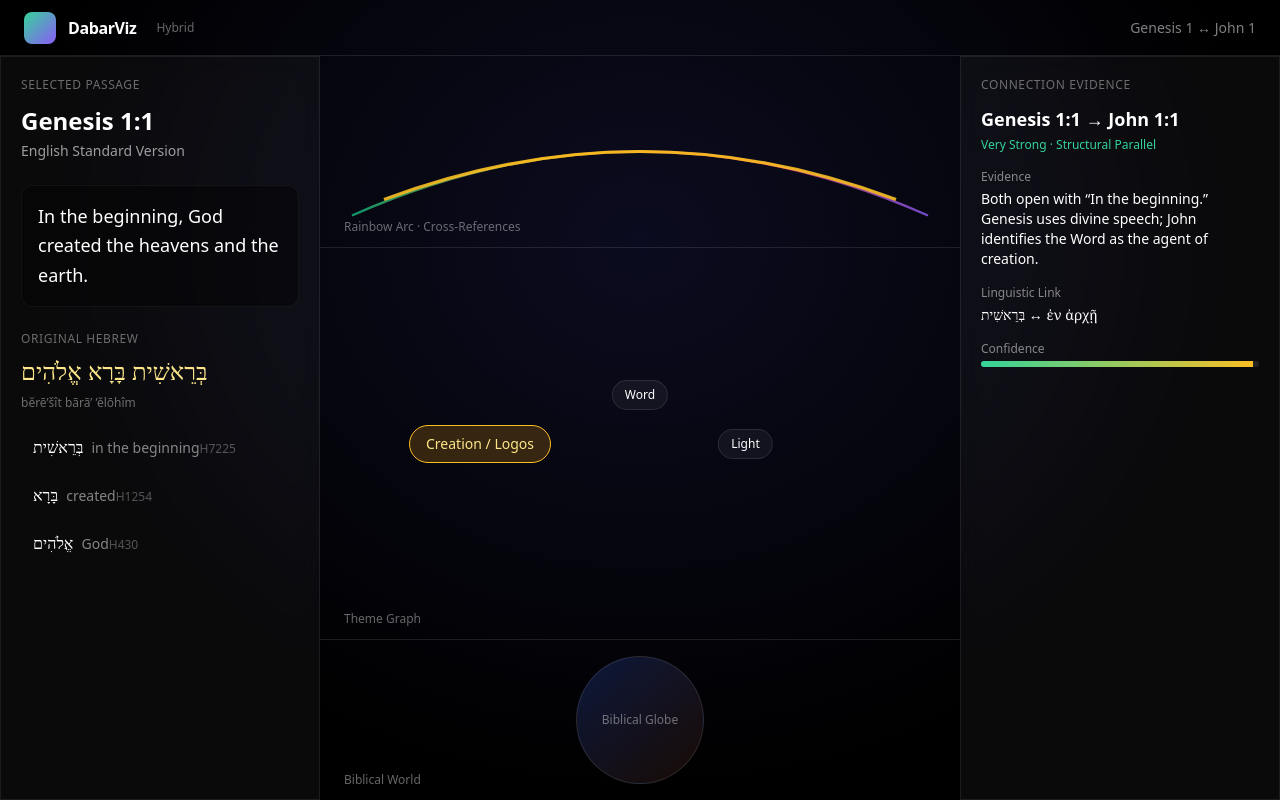
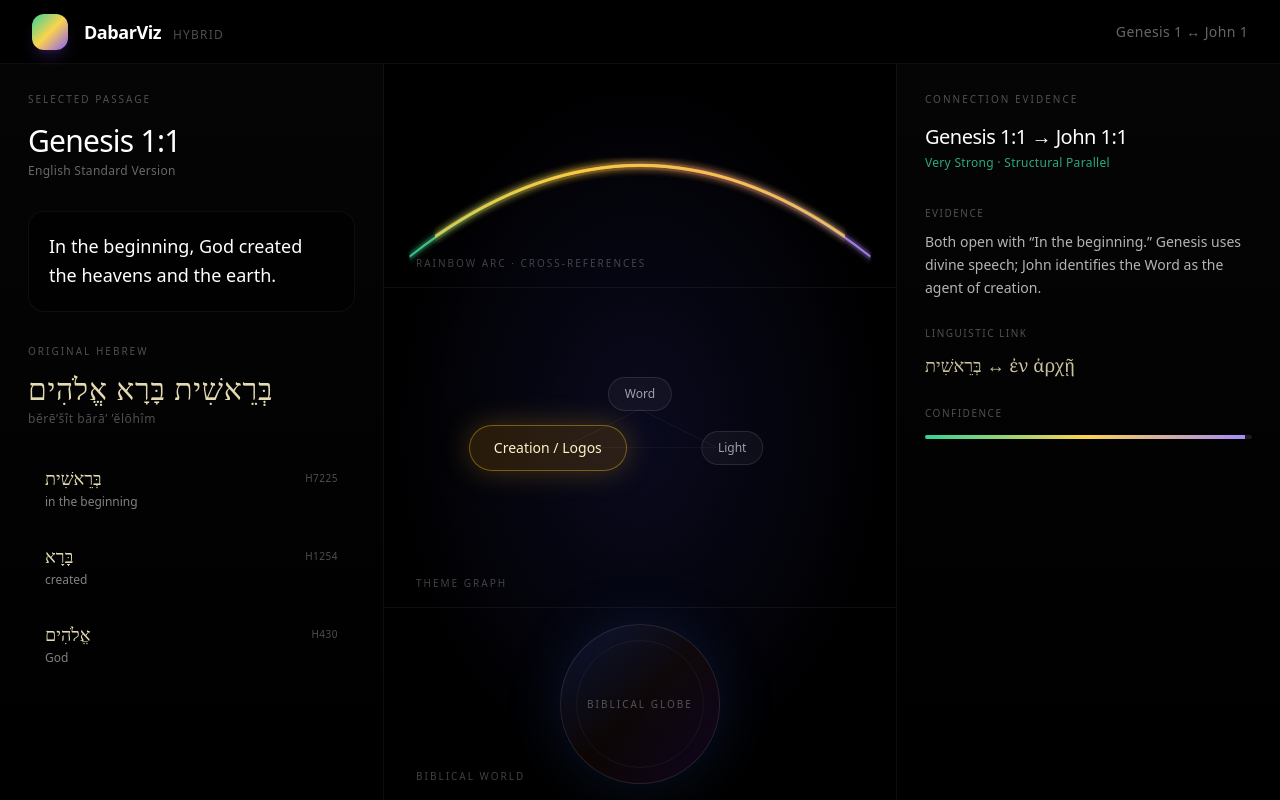
Before and after one commit to Coach-Mike/dabarviz, a Next.js app: page / in a window 1280 px wide. Built offline with nearby package versions, Linux system fonts and the light colour scheme.

Commit message:
Visual upgrade: premium Hybrid UI with richer arc, glowing graph, and refined panels

```diff
--- a/app/page.tsx
+++ b/app/page.tsx
@@ -2,43 +2,40 @@
 
 import { useState } from "react";
 
-const connections = [
-  { id: "gen1-john1", from: "Genesis 1:1", to: "John 1:1", type: "Structural Parallel", strength: 0.98 },
-  { id: "gen1-light", from: "Genesis 1:3", to: "John 1:4-5", type: "Thematic Echo", strength: 0.92 },
-];
-
 export default function Home() {
-  const [selected, setSelected] = useState<string | null>("gen1-john1");
+  const [selected, setSelected] = useState<string | null>("creation");
   const [activeWord, setActiveWord] = useState<string | null>(null);
 
   return (
-    <div className="min-h-screen flex flex-col">
+    <div className="min-h-screen flex flex-col bg-black">
       {/* Top Bar */}
-      <header className="h-14 border-b border-white/10 flex items-center px-6 justify-between">
-        <div className="flex items-center gap-3">
-          <div className="w-8 h-8 rounded-lg bg-gradient-to-br from-emerald-400 to-violet-500" />
-          <span className="font-semibold tracking-tight">DabarViz</span>
-          <span className="text-xs text-white/40 ml-2">Hybrid</span>
+      <header className="h-16 border-b border-white/5 flex items-center px-8 justify-between bg-black/40 backdrop-blur-xl">
+        <div className="flex items-center gap-4">
+          <div className="w-9 h-9 rounded-xl bg-gradient-to-br from-emerald-400 via-amber-300 to-violet-500 shadow-lg shadow-violet-500/20" />
+          <div>
+            <span className="font-semibold tracking-tight text-lg">DabarViz</span>
+            <span className="text-xs text-white/30 ml-3 tracking-widest uppercase">Hybrid</span>
           </div>
-        <div className="text-sm text-white/50">Genesis 1 ↔ John 1</div>
+        </div>
+        <div className="text-sm text-white/40 tracking-wide">Genesis 1 ↔ John 1</div>
       </header>
 
       <div className="flex-1 flex overflow-hidden">
         {/* Left Panel */}
-        <aside className="w-80 border-r border-white/10 p-5 overflow-y-auto panel">
-          <div className="text-xs uppercase tracking-wider text-white/40 mb-3">Selected Passage</div>
-          <h2 className="text-2xl font-semibold mb-1">Genesis 1:1</h2>
-          <p className="text-sm text-white/60 mb-6">English Standard Version</p>
+        <aside className="w-96 border-r border-white/5 p-7 overflow-y-auto bg-gradient-to-b from-white/[0.02] to-transparent">
+          <div className="text-[10px] uppercase tracking-[0.2em] text-white/30 mb-4">Selected Passage</div>
+          <h2 className="text-3xl font-light mb-1 tracking-tight">Genesis 1:1</h2>
+          <p className="text-xs text-white/40 mb-8 tracking-wide">English Standard Version</p>
 
-          <div className="bg-black/40 rounded-xl p-4 mb-6 border border-white/5">
-            <div className="text-lg leading-relaxed">In the beginning, God created the heavens and the earth.</div>
+          <div className="bg-black/60 rounded-2xl p-5 mb-8 border border-white/5 shadow-inner">
+            <div className="text-lg leading-relaxed font-light">In the beginning, God created the heavens and the earth.</div>
           </div>
 
-          <div className="text-xs uppercase tracking-wider text-white/40 mb-2">Original Hebrew</div>
-          <div className="text-2xl font-serif mb-2 text-amber-200">בְּרֵאשִׁית בָּרָא אֱלֹהִים</div>
-          <div className="text-xs text-white/40 mb-4">bĕrē’šît bārā’ ’ĕlōhîm</div>
+          <div className="text-[10px] uppercase tracking-[0.2em] text-white/30 mb-3">Original Hebrew</div>
+          <div className="text-3xl font-serif mb-1 text-amber-100/90 tracking-wide">בְּרֵאשִׁית בָּרָא אֱלֹהִים</div>
+          <div className="text-xs text-white/30 mb-6 tracking-wider">bĕrē’šît bārā’ ’ĕlōhîm</div>
 
-          <div className="space-y-2">
+          <div className="space-y-1.5">
             {[
               { he: "בְּרֵאשִׁית", en: "in the beginning", strong: "H7225" },
               { he: "בָּרָא", en: "created", strong: "H1254" },
@@ -47,119 +44,149 @@ export default function Home() {
               <button
                 key={w.he}
                 onClick={() => setActiveWord(w.he)}
-                className={`w-full text-left px-3 py-2 rounded-lg text-sm transition ${
-                  activeWord === w.he ? "bg-white/10 border border-white/20" : "hover:bg-white/5"
+                className={`w-full text-left px-4 py-3 rounded-xl text-sm transition-all duration-300 ${
+                  activeWord === w.he
+                    ? "bg-white/10 border border-white/20 shadow-lg"
+                    : "hover:bg-white/[0.04] border border-transparent"
                 }`}
               >
-                <span className="font-serif text-base">{w.he}</span>
-                <span className="text-white/50 ml-2">{w.en}</span>
-                <span className="text-xs text-white/30 ml-auto">{w.strong}</span>
+                <div className="flex items-center justify-between">
+                  <span className="font-serif text-lg text-amber-100/90">{w.he}</span>
+                  <span className="text-[10px] text-white/30 tracking-wider">{w.strong}</span>
+                </div>
+                <div className="text-white/50 text-xs mt-0.5">{w.en}</div>
               </button>
             ))}
           </div>
         </aside>
 
         {/* Main Hybrid Canvas */}
-        <main className="flex-1 flex flex-col relative">
+        <main className="flex-1 flex flex-col relative bg-[radial-gradient(ellipse_at_center,_#0a0a1f_0%,_#000_70%)]">
           {/* ARC */}
-          <section className="h-48 border-b border-white/10 relative overflow-hidden">
-            <div className="absolute inset-0 flex items-end justify-center">
-              <svg viewBox="0 0 800 200" className="w-full h-full">
+          <section className="h-56 border-b border-white/5 relative overflow-hidden">
+            <div className="absolute inset-0">
+              <svg viewBox="0 0 1200 220" className="w-full h-full" preserveAspectRatio="none">
                 <defs>
                   <linearGradient id="arcGrad" x1="0%" y1="0%" x2="100%" y2="0%">
-                    <stop offset="0%" stopColor="#10b981" />
-                    <stop offset="40%" stopColor="#f59e0b" />
-                    <stop offset="70%" stopColor="#f43f5e" />
-                    <stop offset="100%" stopColor="#8b5cf6" />
+                    <stop offset="0%" stopColor="#34d399" />
+                    <stop offset="35%" stopColor="#fbbf24" />
+                    <stop offset="65%" stopColor="#fb7185" />
+                    <stop offset="100%" stopColor="#a78bfa" />
                   </linearGradient>
+                  <filter id="glow">
+                    <feGaussianBlur stdDeviation="4" result="coloredBlur" />
+                    <feMerge>
+                      <feMergeNode in="coloredBlur" />
+                      <feMergeNode in="SourceGraphic" />
+                    </feMerge>
+                  </filter>
                 </defs>
                 <path
-                  d="M 40 180 Q 400 20 760 180"
+                  d="M 60 190 Q 600 10 1140 190"
                   fill="none"
                   stroke="url(#arcGrad)"
+                  strokeWidth="2.5"
+                  opacity="0.9"
+                  filter="url(#glow)"
+                />
+                <path
+                  d="M 60 190 Q 600 10 1140 190"
+                  fill="none"
+                  stroke="url(#arcGrad)"
+                  strokeWidth="8"
+                  opacity="0.15"
+                />
+                {selected === "creation" && (
+                  <path
+                    d="M 120 170 Q 600 30 1080 170"
+                    fill="none"
+                    stroke="#fcd34d"
                     strokeWidth="3"
                     opacity="0.8"
-                />
-                {/* Connection highlight */}
-                {selected === "gen1-john1" && (
-                  <path
-                    d="M 80 160 Q 400 40 720 160"
-                    fill="none"
-                    stroke="#fbbf24"
-                    strokeWidth="4"
-                    opacity="0.9"
+                    filter="url(#glow)"
                   />
                 )}
               </svg>
             </div>
-            <div className="absolute bottom-3 left-6 text-xs text-white/40">Rainbow Arc · Cross-References</div>
+            <div className="absolute bottom-4 left-8 text-[10px] uppercase tracking-[0.2em] text-white/25">Rainbow Arc · Cross-References</div>
           </section>
 
           {/* GRAPH */}
-          <section className="flex-1 relative border-b border-white/10">
+          <section className="flex-1 relative border-b border-white/5">
             <div className="absolute inset-0 flex items-center justify-center">
-              <div className="relative w-full max-w-2xl h-64">
-                {/* Nodes */}
-                <div
-                  onClick={() => setSelected("gen1-john1")}
-                  className={`absolute left-1/4 top-1/2 -translate-x-1/2 -translate-y-1/2 px-4 py-2 rounded-full text-sm font-medium cursor-pointer transition ${
-                    selected === "gen1-john1" ? "bg-amber-500/20 border border-amber-400 text-amber-200" : "bg-white/5 border border-white/10"
+              <svg className="absolute inset-0 w-full h-full" viewBox="0 0 800 400">
+                <line x1="280" y1="200" x2="400" y2="140" stroke="rgba(255,255,255,0.08)" strokeWidth="1" />
+                <line x1="400" y1="140" x2="520" y2="200" stroke="rgba(255,255,255,0.08)" strokeWidth="1" />
+                <line x1="280" y1="200" x2="520" y2="200" stroke="rgba(255,255,255,0.06)" strokeWidth="1" />
+              </svg>
+
+              <button
+                onClick={() => setSelected("creation")}
+                className={`absolute left-[32%] top-1/2 -translate-x-1/2 -translate-y-1/2 px-6 py-3 rounded-full text-sm font-medium transition-all duration-500 ${
+                  selected === "creation"
+                    ? "bg-amber-500/15 border border-amber-400/40 text-amber-100 shadow-[0_0_30px_rgba(251,191,36,0.25)]"
+                    : "bg-white/[0.03] border border-white/10 text-white/70 hover:border-white/20"
                 }`}
               >
                 Creation / Logos
-                </div>
-                <div className="absolute left-1/2 top-1/4 -translate-x-1/2 px-3 py-1.5 rounded-full text-xs bg-white/5 border border-white/10">
+              </button>
+
+              <div className="absolute left-1/2 top-[28%] -translate-x-1/2 px-4 py-2 rounded-full text-xs bg-white/[0.04] border border-white/10 text-white/60">
                 Word
               </div>
-                <div className="absolute right-1/4 top-1/2 -translate-x-1/2 -translate-y-1/2 px-3 py-1.5 rounded-full text-xs bg-white/5 border border-white/10">
+
+              <div className="absolute right-[32%] top-1/2 translate-x-1/2 -translate-y-1/2 px-4 py-2 rounded-full text-xs bg-white/[0.04] border border-white/10 text-white/60">
                 Light
               </div>
             </div>
-            </div>
-            <div className="absolute bottom-3 left-6 text-xs text-white/40">Theme Graph</div>
+            <div className="absolute bottom-4 left-8 text-[10px] uppercase tracking-[0.2em] text-white/25">Theme Graph</div>
           </section>
 
           {/* GLOBE */}
-          <section className="h-40 relative">
+          <section className="h-48 relative">
             <div className="absolute inset-0 flex items-center justify-center">
-              <div className="w-32 h-32 rounded-full bg-gradient-to-br from-blue-900/40 to-amber-900/20 border border-white/10 flex items-center justify-center text-xs text-white/40">
+              <div className="relative w-40 h-40">
+                <div className="absolute inset-0 rounded-full bg-gradient-to-br from-blue-900/30 via-amber-900/10 to-violet-900/20 border border-white/10 shadow-[0_0_60px_rgba(59,130,246,0.15)]" />
+                <div className="absolute inset-4 rounded-full border border-white/5" />
+                <div className="absolute inset-0 flex items-center justify-center text-[10px] uppercase tracking-[0.2em] text-white/30">
                   Biblical Globe
                 </div>
               </div>
-            <div className="absolute bottom-3 left-6 text-xs text-white/40">Biblical World</div>
+            </div>
+            <div className="absolute bottom-4 left-8 text-[10px] uppercase tracking-[0.2em] text-white/25">Biblical World</div>
           </section>
         </main>
 
         {/* Right Panel */}
-        <aside className="w-80 border-l border-white/10 p-5 overflow-y-auto panel">
+        <aside className="w-96 border-l border-white/5 p-7 overflow-y-auto bg-gradient-to-b from-white/[0.02] to-transparent">
           {activeWord ? (
             <>
-              <div className="text-xs uppercase tracking-wider text-white/40 mb-3">Word Study</div>
-              <h3 className="text-xl font-serif mb-1">{activeWord}</h3>
-              <p className="text-sm text-white/60 mb-6">Root family & semantic range</p>
-              <div className="text-sm text-white/70">
-                Click another word or a connection to explore further.
+              <div className="text-[10px] uppercase tracking-[0.2em] text-white/30 mb-4">Word Study</div>
+              <h3 className="text-3xl font-serif mb-2 text-amber-100/90">{activeWord}</h3>
+              <p className="text-sm text-white/40 mb-8">Root family & semantic range</p>
+              <div className="text-sm text-white/60 leading-relaxed">
+                Select a connection or another word to continue exploring the tapestry.
               </div>
             </>
           ) : (
             <>
-              <div className="text-xs uppercase tracking-wider text-white/40 mb-3">Connection Evidence</div>
-              <h3 className="text-lg font-semibold mb-1">Genesis 1:1 → John 1:1</h3>
-              <div className="text-xs text-emerald-400 mb-4">Very Strong · Structural Parallel</div>
+              <div className="text-[10px] uppercase tracking-[0.2em] text-white/30 mb-4">Connection Evidence</div>
+              <h3 className="text-xl font-light mb-1 tracking-tight">Genesis 1:1 → John 1:1</h3>
+              <div className="text-xs text-emerald-400/80 mb-8 tracking-wide">Very Strong · Structural Parallel</div>
 
-              <div className="space-y-4 text-sm">
+              <div className="space-y-6 text-sm">
                 <div>
-                  <div className="text-white/50 text-xs mb-1">Evidence</div>
-                  <p>Both open with “In the beginning.” Genesis uses divine speech; John identifies the Word as the agent of creation.</p>
+                  <div className="text-[10px] uppercase tracking-[0.15em] text-white/30 mb-2">Evidence</div>
+                  <p className="text-white/70 leading-relaxed font-light">Both open with “In the beginning.” Genesis uses divine speech; John identifies the Word as the agent of creation.</p>
                 </div>
                 <div>
-                  <div className="text-white/50 text-xs mb-1">Linguistic Link</div>
-                  <p className="font-serif">בְּרֵאשִׁית ↔ ἐν ἀρχῇ</p>
+                  <div className="text-[10px] uppercase tracking-[0.15em] text-white/30 mb-2">Linguistic Link</div>
+                  <p className="font-serif text-lg text-amber-100/80">בְּרֵאשִׁית ↔ ἐν ἀρχῇ</p>
                 </div>
                 <div>
-                  <div className="text-white/50 text-xs mb-1">Confidence</div>
-                  <div className="h-1.5 bg-white/10 rounded-full overflow-hidden">
-                    <div className="h-full w-[98%] bg-gradient-to-r from-emerald-400 to-amber-400" />
+                  <div className="text-[10px] uppercase tracking-[0.15em] text-white/30 mb-3">Confidence</div>
+                  <div className="h-1 bg-white/10 rounded-full overflow-hidden">
+                    <div className="h-full w-[98%] bg-gradient-to-r from-emerald-400 via-amber-300 to-violet-400" />
                   </div>
                 </div>
               </div>
```
Lines whose indentation alone changed are shown as unchanged.
